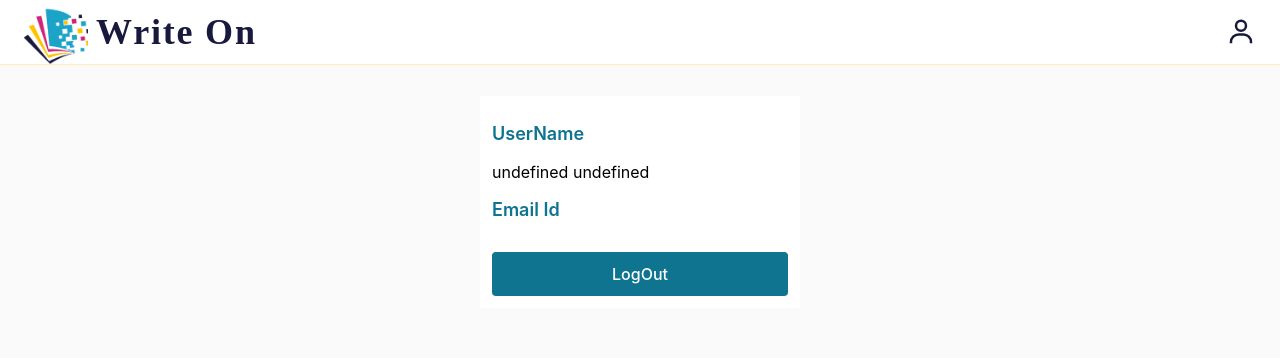
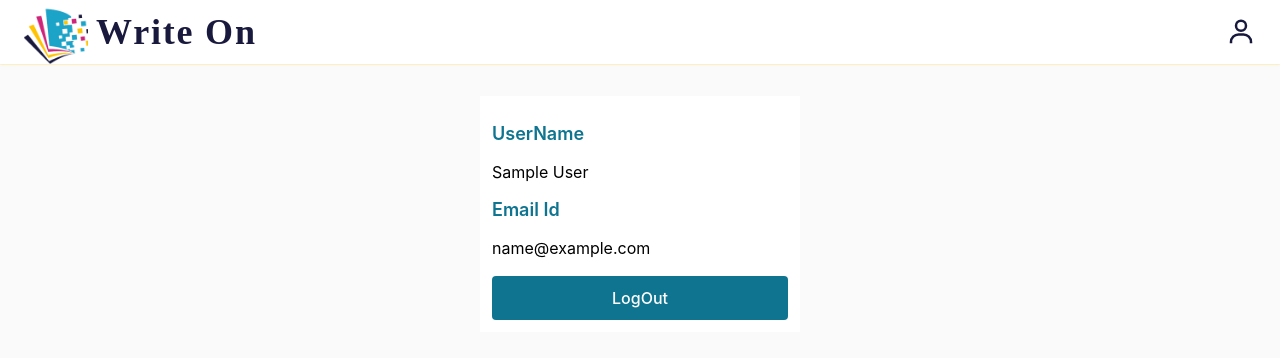
Before and after one commit to Richa-rani02/Write-On, a React (Create React App) app: page /user in a window 1280 px wide. Shown: the top 358 px of the page. Built offline with nearby package versions, Linux system fonts and the light colour scheme; no server answers; sample sign-in values are in the browser's storage; what miragejs would draw is missing.

Commit message:
fix:userprofile undefined

```diff
--- a/src/pages/Authentication/Signup.jsx
+++ b/src/pages/Authentication/Signup.jsx
@@ -44,7 +44,7 @@ export const Signup = () => {
                         : null
                     }
 
-                    <form onSubmit={e => e.preventDefault()} >
+                    <form onSubmit={e => e.preventDefault()}>
                         <div className="flex w-full gap-1 mt-8">
                             <div>
                                 <label className="block"><span className="after:content-['*'] after:ml-0.5 after:text-red-500 block text-sm font-medium text-slate-700">
--- a/src/pages/UserProfile.jsx
+++ b/src/pages/UserProfile.jsx
@@ -2,10 +2,8 @@ import { Header } from "../components";
 import { useAuth } from "../context/auth-context";
 import toast from "react-hot-toast";
 import { authActions } from "../utils/actions";
-import {useEffect} from "react";
 export const UserProfile = () => {
     const {authState:{userDetails},authDispatch} =useAuth();
-    let user;
     const logOutHandler = () => {
         const toastId = toast.loading("Logging out...");
         toast.success("You're logged out successfully", {
@@ -18,8 +16,8 @@ export const UserProfile = () => {
             <Header />
             <main className="px-3 py-2 relative flex justify-center">
                 <div className="mt-6 w-[20rem] h-auto bg-white p-3">
-                    <h1 className="text-lg text-cyan-700 font-semibold my-3">UserName</h1> <span inline text-sm font-normal>{userDetails?.user_info?.firstName +' '+ userDetails?.user_info?.lastName}</span>
-                    <h1 className="text-lg text-cyan-700 font-semibold my-3">Email Id </h1> <span inline text-sm font-normal>{userDetails?.user_info?.email} </span>
+                    <h1 className="text-lg text-cyan-700 font-semibold my-3">UserName</h1> <span inline text-sm font-normal>{userDetails.firstName +' '+ userDetails.lastName}</span>
+                    <h1 className="text-lg text-cyan-700 font-semibold my-3">Email Id </h1> <span inline text-sm font-normal>{userDetails.email} </span>
                     <button type="button" className="mt-4 w-full text-white bg-cyan-700 hover:bg-cyan-800 focus:ring-4 focus:outline-none focus:ring-blue-300 font-medium rounded text-md px-5 py-2.5 text-center inline-flex justify-center items-center mr-2 relative" onClick={logOutHandler}>
                         LogOut
                     </button>
```
